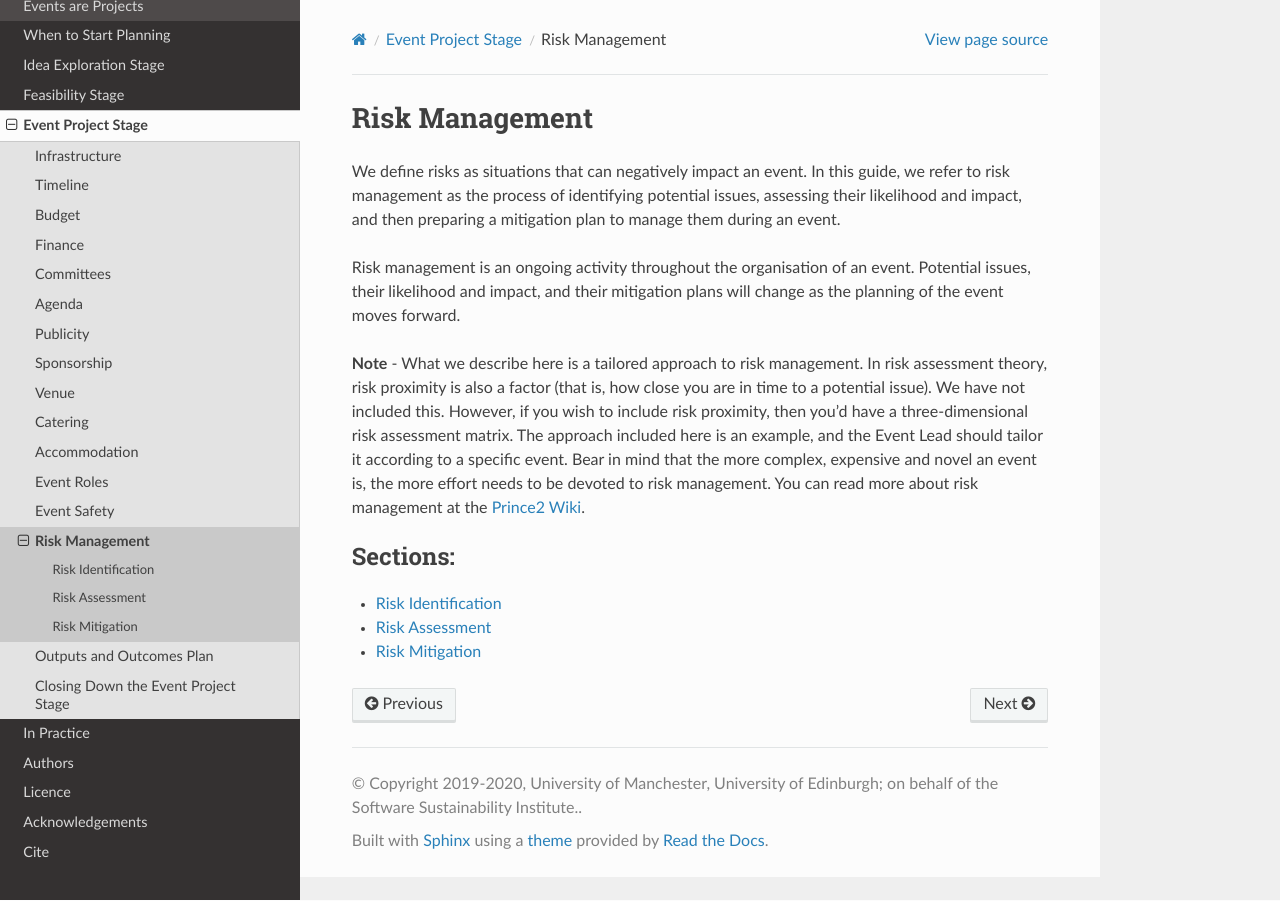
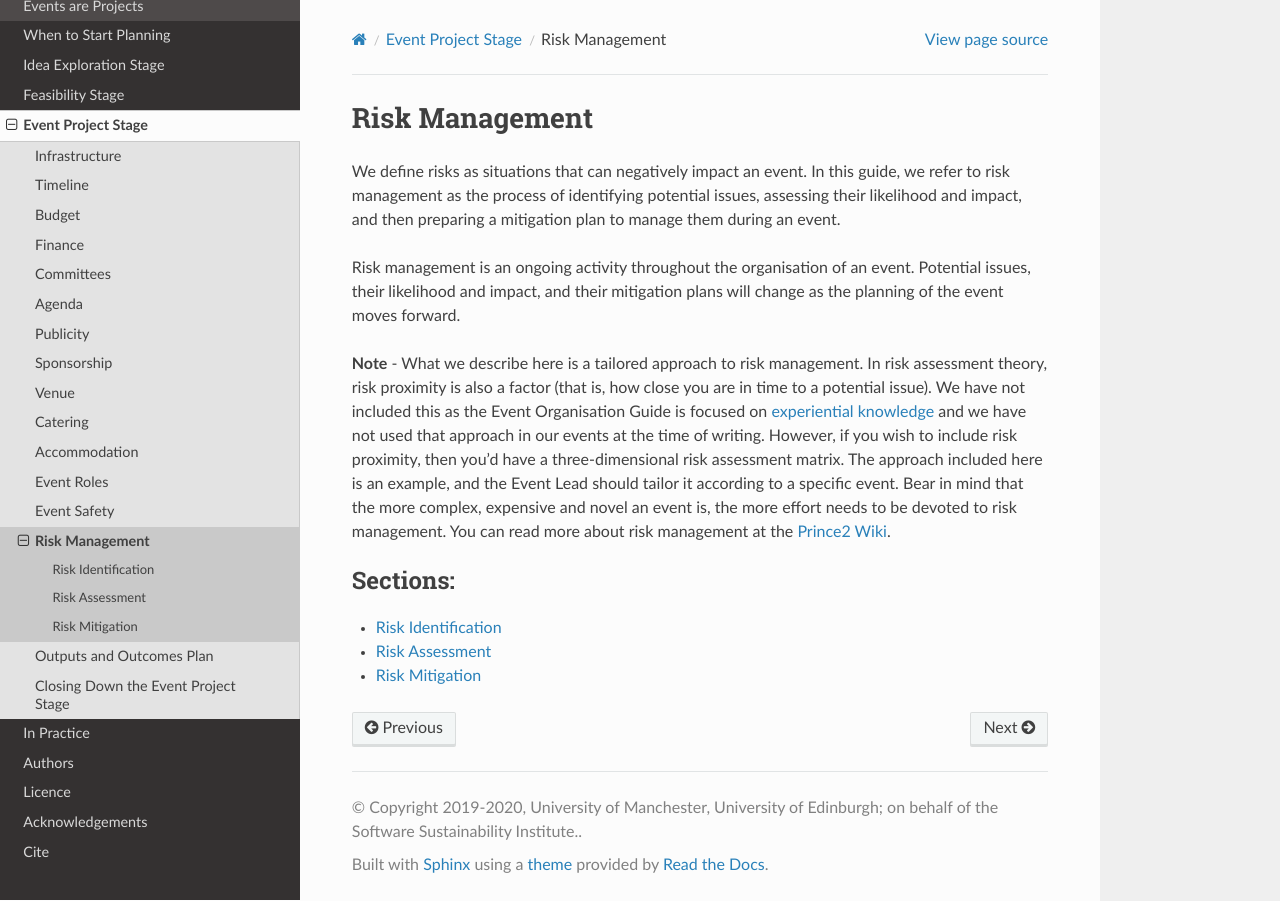
Before and after one commit to softwaresaved/event-organisation-guide, a Sphinx documentation site: the page built from docs/eog/eps-risk-management.rst, in a window 1280 px wide. Built offline with Sphinx 7.4.7 and the Read the Docs theme 2.0.0, drawn with Linux system fonts in a browser that asks for light colours.

Commit message:
updated with a note about us not using risk proximity and hence not documenting it in the example #54

```diff
--- a/docs/eog/eps-risk-management.rst
+++ b/docs/eog/eps-risk-management.rst
@@ -6,7 +6,7 @@ We define risks as situations that can negatively impact an event. In this guide
 
 Risk management is an ongoing activity throughout the organisation of an event. Potential issues, their likelihood and impact, and their mitigation plans will change as the planning of the event moves forward.
 
-**Note** - What we describe here is a tailored approach to risk management. In risk assessment theory, risk proximity is also a factor (that is, how close you are in time to a potential issue). We have not included this. However, if you wish to include risk proximity, then you'd have a three-dimensional risk assessment matrix. The approach included here is an example, and the Event Lead should tailor it according to a specific event. Bear in mind that the more complex, expensive and novel an event is, the more effort needs to be devoted to risk management. You can read more about risk management at the `Prince2 Wiki <https://prince2.wiki/theme/risk/>`_.
+**Note** - What we describe here is a tailored approach to risk management. In risk assessment theory, risk proximity is also a factor (that is, how close you are in time to a potential issue). We have not included this as the Event Organisation Guide is focused on `experiential knowledge <https://github.com/softwaresaved/event-organisation-guide/blob/master/CONTRIBUTING.md>`_ and we have not used that approach in our events at the time of writing. However, if you wish to include risk proximity, then you'd have a three-dimensional risk assessment matrix. The approach included here is an example, and the Event Lead should tailor it according to a specific event. Bear in mind that the more complex, expensive and novel an event is, the more effort needs to be devoted to risk management. You can read more about risk management at the `Prince2 Wiki <https://prince2.wiki/theme/risk/>`_.
 
 .. toctree::
    :maxdepth: 2
```
